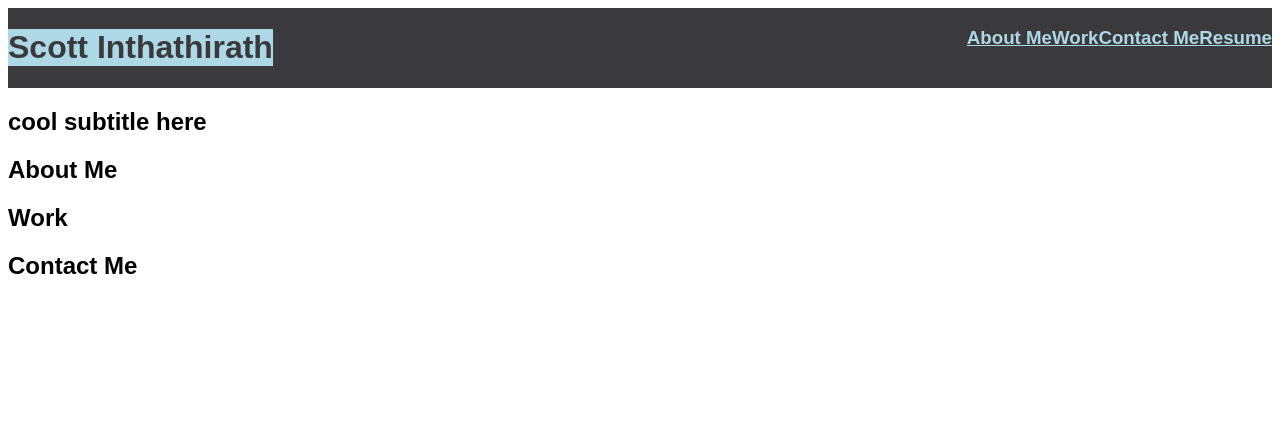
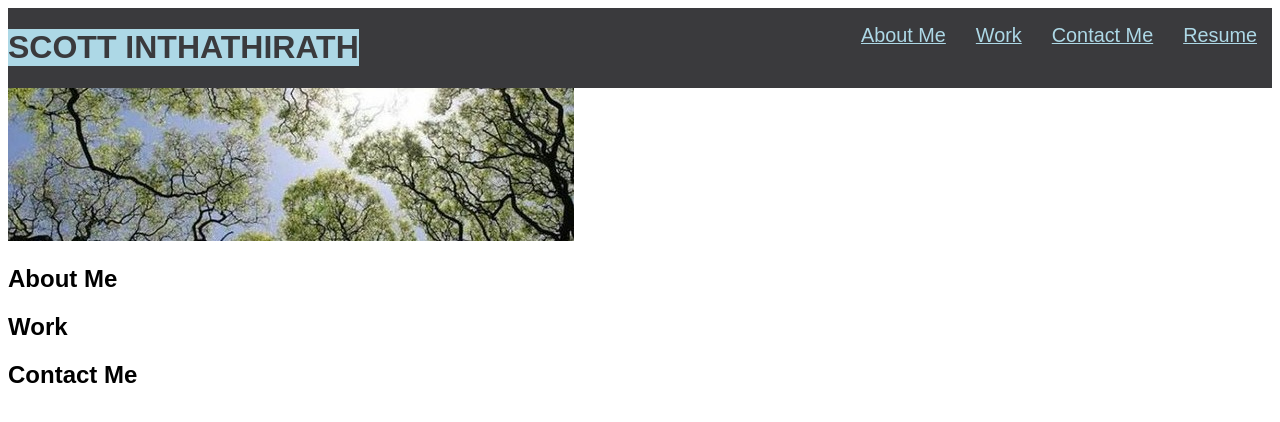
Before and after one commit to sinthath/week2, a plain HTML site: page index.html in a window 1280 px wide. Drawn offline with Linux system fonts and the light colour scheme.

Commit message:
edits to top nav

```diff
--- a/assets/style.css
+++ b/assets/style.css
@@ -1,8 +1,36 @@
+:root {
+    --primary-color: #3a3a3d;
+    --secondary-color: lightblue;
+}
+
 * {
     box-sizing: border-box;
     font-family: Arial, Helvetica, sans-serif;
 }
 
+header {
+    display: flex;
+    justify-content: space-between;
+    background-color: var(--primary-color);
+}
+
+header h1 {
+    background: var(--secondary-color);
+    color: var(--primary-color);
+}
+header nav ul {
+    display: flex;
+    flex-wrap: wrap;
+    justify-content: space-between;
+    align-items: center;
+    list-style: none;
+}
+
+header nav ul li a {
+    padding: 10px 15px;
+    font-size: 1.55vw;
+    color: var(--secondary-color);
+}
 .nav-bar {
     display: flex;
     justify-content: space-between;
@@ -20,3 +48,7 @@
     color: lightblue;
     text-decoration: underline;
 }
+
+.sub-title {
+    display: flex;
+}
--- a/index.html
+++ b/index.html
@@ -9,29 +9,35 @@
  </head>
 
  <body>
-     <header class="nav-bar">
-         <div>
-             <h1>Scott Inthathirath</h1>
-         </div>
+     <header>
+         <h1>
+             <a>SCOTT INTHATHIRATH</a>
+         </h1>
 
-         <div class="nav-right">
-            <div>
-                <h3>About Me</h3>
-            </div>
-            <div>
-                <h3>Work</h3>
-            </div>
-            <div>
-                <h3>Contact Me</h3>
-            </div>
-            <div>
-                <h3>Resume</h3>
-            </div>
-         </div>
+         <nav>
+             <ul>
+            <li>
+                <a href="#about-me">About Me</a>
+            </li>
+            <li>
+                <a href="#work">Work</a>
+            </li>
+            <li>
+                <a href="#contact-me">Contact Me</a>
+            </li>
+            <li>
+                <a href="#resume">Resume</a>
+            </li>
+            </ul>
+        </nav>
      </header>
  </body>
  <div class="sub-title">
-   <h2>cool subtitle here</h2>
+   <div>
+    <img src="./assets/img/forest.jpg" alt="trees from the forest" style="width: 100%;" />
+   </div>
+
+
  </div>
   <section class="left-menu">
     <div class="about-me">
```
Also changed, not shown: assets/img/forest.jpg (added).
